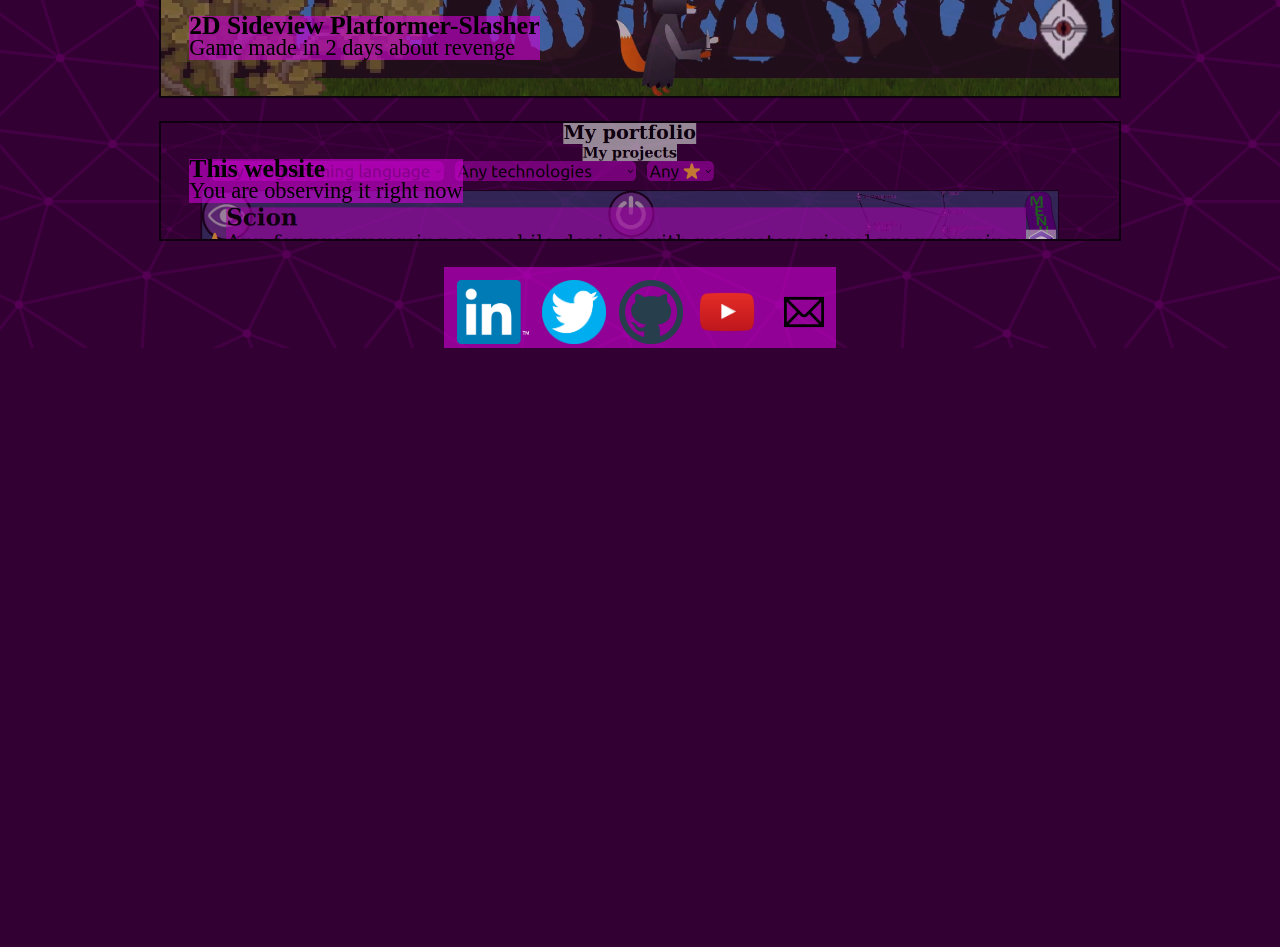
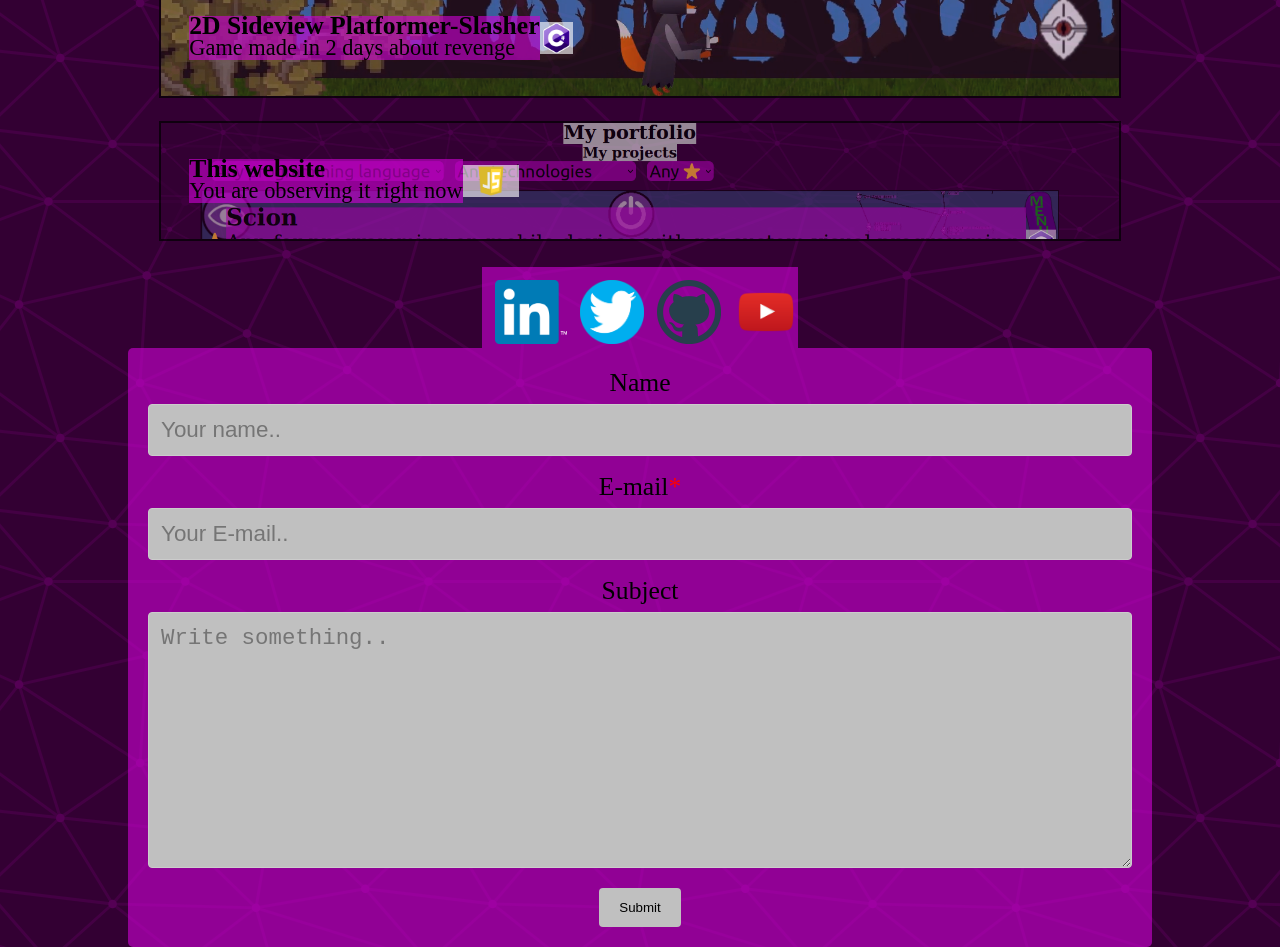
Before and after one commit to Dirakon/Dirakon.github.io, a React (Create React App) app: page / in a window 1280 px wide. Shown: the part 1500-2447 px from the top of the page. Before the commit the page ends 1848 px from the top, so only its background shows below. Built offline with nearby package versions, Linux system fonts and the light colour scheme; a web font is replaced by a local one.

Commit message:
added contact form

```diff
--- a/package.json
+++ b/package.json
@@ -7,6 +7,7 @@
     "@testing-library/jest-dom": "^5.14.1",
     "@testing-library/react": "^11.2.7",
     "@testing-library/user-event": "^12.8.3",
+    "emailjs-com": "^3.2.0",
     "gh-pages": "^3.2.3",
     "react": "^17.0.2",
     "react-dom": "^17.0.2",
--- a/src/App.js
+++ b/src/App.js
@@ -16,10 +16,10 @@ import imageSITE from "./images/site.png"
 import github from "./images/github.png"
 import linkedin from "./images/linkedin.png"
 import youtube from "./images/youtube.png"
-import email from "./images/mail.png"
 import twitter from "./images/twitter.png"
 import './styles/App.css'
 import ContactLine from "./components/ContactLine";
+import ContactForm from "./components/ContactForm";
 
 function startResolutionCourutine() {
 
@@ -39,7 +39,10 @@ function startResolutionCourutine() {
   setInterval(autoResultionChanger, 1000);
 }
 
+
 function App() {
+
+
   const projects = [
     {
       title: "The Branch Office", description: "Game made in a week about managing workers and not letting the office fall from the branch", image: imageTBO, video: gifTBO, criteria: {
@@ -149,7 +152,7 @@ function App() {
         </div>
     },
     {
-      title: "RTS Prototype", description: "Implementaton of basic RTS mechanics in Unity", image: imageRTS, video: gifRTS, criterions: {
+      title: "RTS Prototype", description: "Implementaton of basic RTS mechanics in Unity", image: imageRTS, video: gifRTS, criteria: {
         "programming language": ["c#"],
         "technologies": ["unity"],
         "⭐": [" "]
@@ -181,7 +184,7 @@ function App() {
         </div>
     },
     {
-      title: "Skeleton Deconstructor", description: "Game made in 2 days about destroying dynamically self-constructing skeletons", image: imageSD, video: gifSD, criterions: {
+      title: "Skeleton Deconstructor", description: "Game made in 2 days about destroying dynamically self-constructing skeletons", image: imageSD, video: gifSD, criteria: {
         "programming language": ["c#"],
         "technologies": ["unity"],
         "⭐": [""]
@@ -199,7 +202,7 @@ function App() {
         </div>
     },
     {
-      title: "2D Sideview Platformer-Slasher", description: "Game made in 2 days about revenge", image: imagePS, video: gifPS, criterions: {
+      title: "2D Sideview Platformer-Slasher", description: "Game made in 2 days about revenge", image: imagePS, video: gifPS, criteria: {
         "programming language": ["c#"],
         "technologies": ["unity"],
         "⭐": [""]
@@ -216,7 +219,7 @@ function App() {
         </div>
     },
     {
-      title: "This website", description: "You are observing it right now", image: imageSITE, criterions: {
+      title: "This website", description: "You are observing it right now", image: imageSITE, criteria: {
         "programming language": ["js"],
         "technologies": ["reactJS"],
         "⭐": [" "]
@@ -231,28 +234,29 @@ function App() {
     }
   ]
 
-  const contactLinkToIcon = {'https://www.linkedin.com/in/dmitry-bannikov-438974224/' : linkedin,
-  'https://twitter.com/DirakonD' : twitter,
-  'https://github.com/Dirakon/':github,
-  'https://www.youtube.com/channel/UCn5B_rRW6n4LYdyNpNAwSqw' : youtube,
-  'mailto:dirakondead@gmail.com':email
-}
+  const contactLinkToIcon = {
+    'https://www.linkedin.com/in/dmitry-bannikov-438974224/': linkedin,
+    'https://twitter.com/DirakonD': twitter,
+    'https://github.com/Dirakon/': github,
+    'https://www.youtube.com/channel/UCn5B_rRW6n4LYdyNpNAwSqw': youtube
+  }
 
   startResolutionCourutine();
   return (
     <div className="App">
       <h1 className="header">My portfolio</h1>
-      <br/>
+      <br />
       <h2 className="header">About me</h2>
-      <br/>
-      <p className = "aboutMeParagraph">
-        Hi! My name is Dmitry Bannikov, and I am a programmer.<br/>
+      <br />
+      <p className="aboutMeParagraph">
+        Hi! My name is Dmitry Bannikov, and I am a programmer.<br />
         You can find me in other places:
       </p>
-        <ContactLine linksToIcons = {contactLinkToIcon}></ContactLine>
-      <br/>
+      <ContactLine linksToIcons={contactLinkToIcon}></ContactLine>
+      <br />
       <ProjectList projects={projects} title="My projects" criterionSearch />
-        <ContactLine linksToIcons = {contactLinkToIcon}></ContactLine>
+      <ContactLine linksToIcons={contactLinkToIcon}></ContactLine>
+      <ContactForm></ContactForm>
     </div>
   );
 }
--- /dev/null
+++ b/src/components/ContactForm.jsx
@@ -0,0 +1,46 @@
+import React, { useState } from "react";
+import './../styles/ContactForm.css'
+import * as emailjs from "emailjs-com"
+const ContactForm = function (props) {
+    function submitClicked(event) {
+        event.preventDefault()
+        if (!isEmail(event.target['email'].value)) {
+            return;
+        }
+        const userID = process.env.REACT_APP_EMAILJS_USER_ID
+        const templateID =process.env.REACT_APP_EMAILJS_TEMPLATE_ID
+        const serviceID = process.env.REACT_APP_EMAILJS_SERVICE_ID
+        emailjs.sendForm(serviceID, templateID,event.target,userID)
+            .then((result) => {
+                alert('email sent successfully');
+            }, (error) => {
+                alert('error sending email');
+            });
+        event.target.reset();
+    }
+    function isEmail(email) {
+        let regex = /^[a-zA-Z0-9.!#$%&'*+/=?^_`{|}~-]+@[a-zA-Z0-9](?:[a-zA-Z0-9-]{0,61}[a-zA-Z0-9])?(?:.[a-zA-Z0-9](?:[a-zA-Z0-9-]{0,61}[a-zA-Z0-9])?)*$/;
+        return regex.test(String(email).toLowerCase());
+    }
+    return <div className="contactForm">
+        <form onSubmit={submitClicked}>
+
+            <label className = "formLabel" htmlFor="name">Name</label>
+            <input className = "formField" type="text" id="name" name="name"
+                placeholder="Your name.." />
+
+            <label className = "formLabel" htmlFor="email">E-mail<a style={{ color: "red" }}>*</a></label>
+            <input className = "formField" type="text" id="email" name="email"
+                placeholder="Your E-mail.." />
+
+            <label className = "formLabel" htmlFor="subject">Subject</label>
+            <textarea className = "formField" id="subject" name="subject"
+                placeholder="Write something.." style={{ height: '20vw' }}></textarea>
+
+            <input className = "formButton" type="submit" value="Submit" />
+        </form>
+    </div>
+}
+
+
+export default ContactForm;
--- a/src/components/CriterionSearch.jsx
+++ b/src/components/CriterionSearch.jsx
@@ -6,7 +6,7 @@ const CriterionSearch = function (props) {
 
     Object.keys(props.criteria).forEach((criterion,index) =>{
         singularCriteria = singularCriteria.concat(<SingularCriterion key = {index}
-            stateToChangeChosenCriteria = {props.setChosenCriteria} criterionName = {criterion} features = {props.criteria[criterion]}/>)
+            stateToChangeChosenFeatures = {props.setChosenFeatures} criterionName = {criterion} features = {props.criteria[criterion]}/>)
     })
     return < div className="criterionSearch">
         {singularCriteria}
--- a/src/components/ProjectList.jsx
+++ b/src/components/ProjectList.jsx
@@ -4,59 +4,29 @@ import CriterionSearch from "./CriterionSearch";
 import './../styles/ProjectList.css'
 const ProjectList = function (props) {
     let criterionSearch;
-    let criteria = {};
-    let newChosenCriteria = {}
+    let extractedCriteria = {};
+    let newChosenFeatures = ()=>{};
     if (props.hasOwnProperty("criterionSearch")) {
 
-        props.projects.forEach(project => {
-            if (project.criteria === undefined) {
-                return;
-            }
-
-            Object.keys(project.criteria).forEach((criterion, index) => {
-                if (!criteria.hasOwnProperty(criterion)) {
-                    criteria[criterion] = {};
-                }
-                project.criteria[criterion].forEach(feature => {
-                    if (criteria[criterion].hasOwnProperty(feature)) {
-                        criteria[criterion][feature]++;
-                    } else {
-                        criteria[criterion][feature] = 1;
-                    }
-                });
-            });
-
-        });
-
-
-        Object.keys(criteria).forEach((criterion, index) => {
-            newChosenCriteria[criterion] = ""
-            let handledFeatures = [];
-            for (var feature in criteria[criterion]) {
-                if (criteria[criterion].hasOwnProperty(feature)) {
-                    handledFeatures = handledFeatures.concat(feature + " (" + criteria[criterion][feature].toString() + ")");
-                }
-            }
-            criteria[criterion] = handledFeatures;
-        });
-
+        extractedCriteria = extractAllCriteraAndCountTheOccurances(props.projects);
+        newChosenFeatures = initializeEmptySetOfChosenFeatures(extractedCriteria)
     }
-    let [chosenCriteria, setChosenCriteria] = useState(newChosenCriteria);
+    let [chosenFeatures, setChosenFeatures] = useState(() => newChosenFeatures);
     if (props.criterionSearch !== undefined) {
         criterionSearch = <CriterionSearch
-            setChosenCriteria={setChosenCriteria} criteria={criteria}></CriterionSearch>;
+            setChosenFeatures={setChosenFeatures} criteria={extractedCriteria}></CriterionSearch>;
     }
-    function fitsTheCriteria(projectCriteria){
-        for (const criterion in chosenCriteria){
-            if (chosenCriteria.hasOwnProperty(criterion)){
-                if (chosenCriteria[criterion] === "")
+    function fitsTheCriteria(projectCriteria) {
+        for (const criterion in chosenFeatures) {
+            if (chosenFeatures.hasOwnProperty(criterion)) {
+                if (chosenFeatures[criterion] === "")
                     continue;
                 if (!projectCriteria.hasOwnProperty(criterion))
                     return false;
                 let found = false;
-                for(let index in projectCriteria[criterion]){
+                for (let index in projectCriteria[criterion]) {
                     let feature = projectCriteria[criterion][index]
-                    if (chosenCriteria[criterion].startsWith(feature)){
+                    if (chosenFeatures[criterion].startsWith(feature)) {
                         found = true;
                         break;
                     }
@@ -68,20 +38,68 @@ const ProjectList = function (props) {
         return true;
     }
     return < div className="projectList">
-        <h2 className = "header">
+        <h2 className="header">
             {props.title}
         </h2>
 
-      <br/>
+        <br />
         {criterionSearch}
-        {props.projects.map((project, index) =>
-            {if (fitsTheCriteria(project.criteria))return <SingularProject title={project.title} description={project.description}
-            criteria = {project.criteria}image={project.image} video={project.video} key={index}> {project.actual}</SingularProject>}
-        )}
+        {props.projects
+            .filter((project, index) => fitsTheCriteria(project.criteria))
+            .map((project, index) => <SingularProject title={project.title} description={project.description}
+                criteria={project.criteria} image={project.image} video={project.video} key={index}> {project.actual}</SingularProject>
+            )}
 
-      <br/>
+        <br />
     </div>
 }
 
 
 export default ProjectList;
+
+function initializeEmptySetOfChosenFeatures(extractedCriteria) {
+    let chosenFeatures = {}
+    Object.keys(extractedCriteria).forEach((criterion, index) => {
+        chosenFeatures[criterion] = "";
+    });
+    return chosenFeatures
+}
+
+function extractAllCriteraAndCountTheOccurances(projects) {
+    let extractedCriteria = {}
+    projects.forEach(project => {
+        if (project.criteria === undefined) {
+            return;
+        }
+
+        Object.keys(project.criteria).forEach((criterion, index) => {
+            extractOneCriterionFromSingularProjectAndCountTheOccurances(extractedCriteria, criterion, project);
+        });
+
+    });
+
+
+    Object.keys(extractedCriteria).forEach((criterion, index) => {
+        let handledFeatures = [];
+        for (var feature in extractedCriteria[criterion]) {
+            if (extractedCriteria[criterion].hasOwnProperty(feature)) {
+                handledFeatures = handledFeatures.concat(feature + " (" + extractedCriteria[criterion][feature].toString() + ")");
+            }
+        }
+        extractedCriteria[criterion] = handledFeatures;
+    });
+    return extractedCriteria
+}
+
+function extractOneCriterionFromSingularProjectAndCountTheOccurances(extractedCriteria, criterion, project) {
+    if (!extractedCriteria.hasOwnProperty(criterion)) {
+        extractedCriteria[criterion] = {};
+    }
+    project.criteria[criterion].forEach(feature => {
+        if (extractedCriteria[criterion].hasOwnProperty(feature)) {
+            extractedCriteria[criterion][feature]++;
+        } else {
+            extractedCriteria[criterion][feature] = 1;
+        }
+    });
+}
--- a/src/components/ShortProjectInfo.jsx
+++ b/src/components/ShortProjectInfo.jsx
@@ -10,10 +10,7 @@ const ShortProjectInfo = function (props) {
         arg.classList.toggle("collapsed")
     }
 
-    let star = " ";
-    if (props.hasStar){
-        star = '⭐';
-    }
+    let star = props.hasStar? "⭐":" ";
 
     return < div className="shortProjectInfoWrapper" onClick={clickFunc}>
         <img className="projectImage" src={props.image} />
--- a/src/components/SingularCriterion.jsx
+++ b/src/components/SingularCriterion.jsx
@@ -2,9 +2,9 @@ import React, { useState } from "react";
 import './../styles/SingularCriterion.css'
 const SingularCriterion = function (props) {
     let onChangeFunc = function (obj) {
-        props.stateToChangeChosenCriteria(chosenCriteria => {
-            chosenCriteria[props.criterionName] = obj.target.value;
-            return { ...chosenCriteria }
+        props.stateToChangeChosenFeatures(chosenFeatures => {
+            chosenFeatures[props.criterionName] = obj.target.value;
+            return { ...chosenFeatures }
         })
     }
     return <select onChange={onChangeFunc} className={'SingularCriterion'} defaultValue={''} >
--- a/src/components/SingularProject.jsx
+++ b/src/components/SingularProject.jsx
@@ -3,41 +3,51 @@ import './../styles/SingularProject.css'
 import LongProjectInfo from "./LongProjectInfo";
 import ShortProjectInfo from "./ShortProjectInfo";
 const SingularProject = function (props) {
-    const criteria = props.criteria;
-    let proccessedCriteria = [];
+    const { proccessedDeafultCriteria, hasStar, programmingLanguages } = proccessCriteria(props.criteria)
+    let obj = <div className="fullProject collapsed">
+        <ShortProjectInfo hasStar={hasStar} programmingLanguages={programmingLanguages} title={props.title} description={props.description} image={props.image} />
+        <LongProjectInfo video={props.video}>{proccessedDeafultCriteria}<br />{props.children}</LongProjectInfo>
+    </div>
+
+    return obj
+}
+
+function proccessCriteria(criteria) {
+
+    let proccessedDeafultCriteria = [];
     let hasStar = false;
     let programmingLanguages = [];
     for (const criterion in criteria) {
         if (criteria.hasOwnProperty(criterion)) {
             switch (criterion) {
-                case 'programming language': {
+                case 'programming language':
                     programmingLanguages = criteria[criterion];
-                }
                     break;
-                case '⭐': if(criteria['⭐'][0].startsWith('⭐')){
+                case '⭐': if (criteria['⭐'][0].startsWith('⭐')) {
                     hasStar = true;
                 }
                     break;
-                default: {
-                    if (proccessedCriteria.length !== 0)
-                        proccessedCriteria = [<a key = {-1}>, </a>]
-                    criteria[criterion].forEach((feature,index) => {
-                        proccessedCriteria = proccessedCriteria.concat(<a key = {index} className = {"featureTag"}>{feature}</a>).concat(<a key = {100 + index}>, </a>);
-                    });
-                    if (proccessedCriteria.length !== 0)
-                        proccessedCriteria = proccessedCriteria.slice(0,-1)
-                }
+                default:
+                    proccessedDeafultCriteria = proccessDefaultCriteria(proccessedDeafultCriteria, criteria, criterion);
                     break;
             }
         }
     }
-    let obj = <div className="fullProject collapsed">
-        <ShortProjectInfo hasStar = {hasStar} programmingLanguages = {programmingLanguages} title={props.title} description={props.description} image={props.image} />
-        <LongProjectInfo video={props.video}>{proccessedCriteria}<br />{props.children}</LongProjectInfo>
-    </div>
-
-    return obj
+    return { proccessedDeafultCriteria: proccessedDeafultCriteria, hasStar: hasStar, programmingLanguages: programmingLanguages }
 }
 
 
+function proccessDefaultCriteria(proccessedDeafultCriteria, criteria, criterion) {
+    {
+        if (proccessedDeafultCriteria.length !== 0)
+            proccessedDeafultCriteria = [<a key={-1}>, </a>];
+        criteria[criterion].forEach((feature, index) => {
+            proccessedDeafultCriteria = proccessedDeafultCriteria.concat(<a key={index} className={"featureTag"}>{feature}</a>).concat(<a key={100 + index}>, </a>);
+        });
+        if (proccessedDeafultCriteria.length !== 0)
+            proccessedDeafultCriteria = proccessedDeafultCriteria.slice(0, -1);
+    }
+    return proccessedDeafultCriteria;
+}
+
 export default SingularProject;
--- /dev/null
+++ b/src/styles/ContactForm.css
@@ -0,0 +1,35 @@
+ .formField {
+     font-size: var(--mediumTextSize);
+     background-color: silver;
+     width: 100%;
+     padding: 12px;
+     border: 1px solid #ccc;
+     border-radius: 4px;
+     margin-top: 6px;
+     margin-bottom: 16px;
+     resize: vertical;
+ }
+
+ .formLabel {
+     font-size: var(--bigTextSize);
+ }
+
+ .formButton {
+     background-color: silver;
+     padding: 12px 20px;
+     border: none;
+     border-radius: 4px;
+     cursor: pointer;
+ }
+
+ .formButton:hover {
+     background-color: white;
+ }
+
+ .contactForm {
+     width: 80%;
+     margin: 0 auto;
+     border-radius: 5px;
+     background-color: rgba(202, 3, 209, 0.623);
+     padding: 20px;
+ }
```
Also changed, not shown: 2 other files (tests, documents, lock files or other folders).
